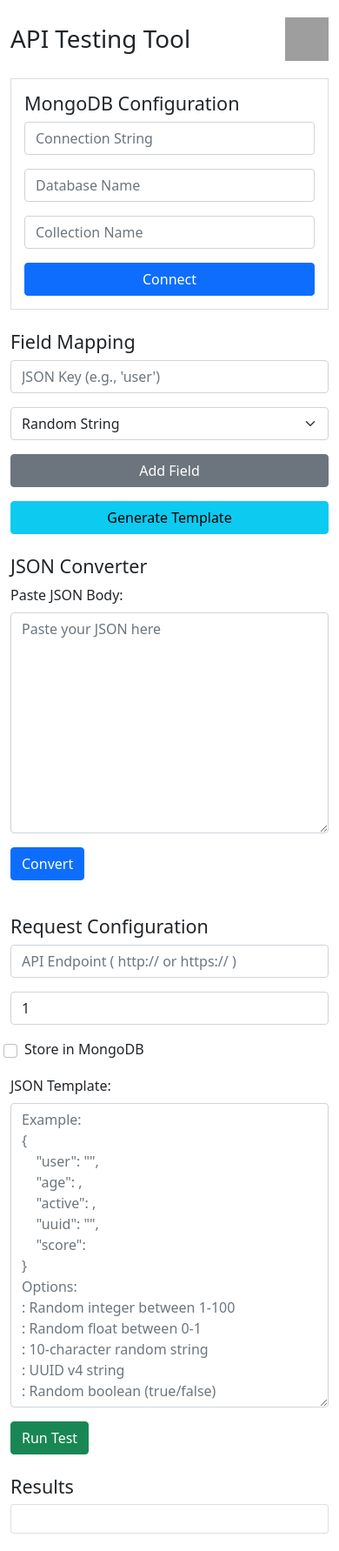
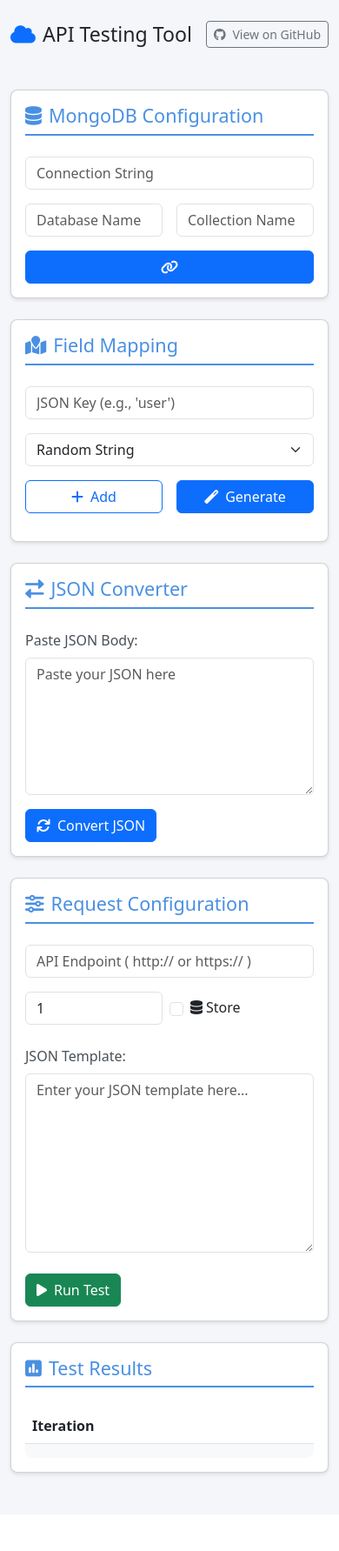
Before and after one commit to palashsiyal7/json-storm, a Flask app: page / in a window 390 px wide. Shown: the whole page at 87% size. After the commit the page ends 1698 px from the top, so only its background shows below. Run offline with Flask 2, Linux system fonts and the light colour scheme; lists and menus that the app fills with data are empty; grey boxes are pictures that could not be loaded.

Commit message:
ui fixes and responsive

```diff
--- a/templates/index.html
+++ b/templates/index.html
@@ -1,69 +1,102 @@
 <!DOCTYPE html>
-<html>
+<html lang="en">
   <head>
+    <meta charset="UTF-8" />
+    <meta name="viewport" content="width=device-width, initial-scale=1.0" />
     <title>API Testing Tool</title>
     <link
       rel="stylesheet"
-      href="https://cdn.jsdelivr.net/npm/bootstrap@5.1.3/dist/css/bootstrap.min.css"
+      href="https://cdn.jsdelivr.net/npm/bootstrap@5.3.0/dist/css/bootstrap.min.css"
+    />
+    <link
+      rel="stylesheet"
+      href="https://cdnjs.cloudflare.com/ajax/libs/font-awesome/6.0.0/css/all.min.css"
     />
     <style>
-      .container {
-        max-width: 1200px;
-        margin: 20px auto;
+      :root {
+        --primary-color: #4a90e2;
+        --secondary-color: #f8f9fa;
       }
+
+      body {
+        background-color: #f4f6f9;
+      }
+
+      .card-section {
+        margin: 1.5rem 0;
+        box-shadow: 0 2px 4px rgba(0, 0, 0, 0.1);
+        border-radius: 0.5rem;
+      }
+
       .response-log {
         max-height: 400px;
         overflow-y: auto;
-      }
-      .mongodb-section {
-        margin-top: 20px;
-        padding: 15px;
-        border: 1px solid #ddd;
-      }
-      .loader {
-        border: 4px solid #f3f3f3;
-        border-radius: 50%;
-        border-top: 4px solid #3498db;
-        width: 20px;
-        height: 20px;
-        animation: spin 2s linear infinite;
-        display: none;
-        margin-left: 10px;
+        background-color: var(--secondary-color);
+        border-radius: 0.5rem;
       }
 
-      .field-badge {
-        margin-right: 8px;
-        margin-bottom: 8px;
+      .loader {
+        display: none; /* Hide loader initially */
+        border: 3px solid #f3f3f3;
+        border-top: 3px solid var(--primary-color);
+        border-radius: 50%;
+        width: 25px;
+        height: 25px;
+        animation: spin 1s linear infinite;
+      }
+
+      .badge-close {
+        cursor: pointer;
+        margin-left: 0.5rem;
       }
 
       @keyframes spin {
-        0% {
-          transform: rotate(0deg);
+        0% { transform: rotate(0deg); }
+        100% { transform: rotate(360deg); }
       }
-        100% {
-          transform: rotate(360deg);
+
+      .form-label {
+        font-weight: 500;
+        color: #495057;
       }
+
+      .section-title {
+        color: var(--primary-color);
+        border-bottom: 2px solid var(--primary-color);
+        padding-bottom: 0.5rem;
+        margin-bottom: 1.5rem;
+      }
+
+      textarea {
+        resize: vertical;
+        min-height: 120px;
       }
     </style>
   </head>
   <body>
-    <div class="container">
-      <h1 class="d-flex justify-content-between align-items-center">
-        API Testing Tool
-        <a href="https://github.com/palashsiyal7/" target="_blank">
-          <img
-            src="https://github.githubassets.com/images/modules/logos_page/GitHub-Mark.png"
-            alt="GitHub"
-            width="50"
-            height="50"
-          />
+    <div class="container py-4">
+      <!-- Header Section -->
+      <header class="d-flex justify-content-between align-items-center mb-5">
+        <h1 class="h3 mb-0">
+          <i class="fas fa-cloud text-primary me-2"></i>API Testing Tool
+        </h1>
+        <a
+          href="https://github.com/palashsiyal7/json-storm"
+          target="_blank"
+          class="btn btn-outline-secondary btn-sm"
+        >
+          <i class="fab fa-github me-2"></i>View on GitHub
         </a>
-      </h1>
-      <!-- MongoDB Configuration -->
-      <div class="mongodb-section">
-        <h4>MongoDB Configuration</h4>
+      </header>
+
+      <!-- MongoDB Configuration Card -->
+      <div class="card card-section">
+        <div class="card-body">
+          <h4 class="section-title">
+            <i class="fas fa-database me-2"></i>MongoDB Configuration
+          </h4>
           <div class="row g-3">
-          <div class="col-md-4">
+            <div class="col-12 col-md-6">
               <input
                 type="text"
                 class="form-control"
@@ -71,7 +104,7 @@
                 placeholder="Connection String"
               />
             </div>
-          <div class="col-md-3">
+            <div class="col-6 col-md-3">
               <input
                 type="text"
                 class="form-control"
@@ -79,7 +112,7 @@
                 placeholder="Database Name"
               />
             </div>
-          <div class="col-md-3">
+            <div class="col-6 col-md-2">
               <input
                 type="text"
                 class="form-control"
@@ -87,18 +120,23 @@
                 placeholder="Collection Name"
               />
             </div>
-          <div class="col-md-2">
+            <div class="col-12 col-md-1">
               <button class="btn btn-primary w-100" onclick="configureMongoDB()">
-              Connect
+                <i class="fas fa-link"></i>
               </button>
             </div>
           </div>
         </div>
+      </div>
 
-      <div class="mt-4">
-        <h4>Field Mapping</h4>
+      <!-- Field Mapping Card -->
+      <div class="card card-section">
+        <div class="card-body">
+          <h4 class="section-title">
+            <i class="fas fa-map-marked me-2"></i>Field Mapping
+          </h4>
           <div class="row g-3 mb-3">
-          <div class="col-md-4">
+            <div class="col-12 col-md-4">
               <input
                 type="text"
                 class="form-control"
@@ -106,7 +144,7 @@
                 placeholder="JSON Key (e.g., 'user')"
               />
             </div>
-          <div class="col-md-4">
+            <div class="col-12 col-md-4">
               <select class="form-select" id="field-type">
                 <option value="random_string">Random String</option>
                 <option value="random_int">Random Integer</option>
@@ -115,41 +153,50 @@
                 <option value="contact_number">Contact Number</option>
               </select>
             </div>
-          <div class="col-md-2">
-            <button class="btn btn-secondary w-100" onclick="addField()">
-              Add Field
+            <div class="col-6 col-md-2">
+              <button class="btn btn-outline-primary w-100" onclick="addField()">
+                <i class="fas fa-plus me-2"></i>Add
               </button>
             </div>
-          <div class="col-md-2">
-            <button class="btn btn-info w-100" onclick="generateTemplate()">
-              Generate Template
+            <div class="col-6 col-md-2">
+              <button class="btn btn-primary w-100" onclick="generateTemplate()">
+                <i class="fas fa-magic me-2"></i>Generate
               </button>
             </div>
           </div>
-        <div id="field-list" class="mb-3"></div>
+          <div id="field-list" class="d-flex flex-wrap gap-2"></div>
+        </div>
       </div>
 
-      <div class="mt-4">
-        <h4>JSON Converter</h4>
+      <!-- JSON Converter Card -->
+      <div class="card card-section">
+        <div class="card-body">
+          <h4 class="section-title">
+            <i class="fas fa-exchange-alt me-2"></i>JSON Converter
+          </h4>
           <div class="mb-3">
             <label class="form-label">Paste JSON Body:</label>
             <textarea
               class="form-control"
               id="json-input"
-            rows="10"
+              rows="6"
               placeholder="Paste your JSON here"
             ></textarea>
           </div>
-        <button class="btn btn-primary mb-3" onclick="convertJSON()">
-          Convert
+          <button class="btn btn-primary" onclick="convertJSON()">
+            <i class="fas fa-sync me-2"></i>Convert JSON
           </button>
         </div>
+      </div>
 
-      <!-- Request Configuration -->
-      <div class="mt-4">
-        <h4>Request Configuration</h4>
-        <div class="row g-3 mb-3">
-          <div class="col-md-8">
+      <!-- Request Configuration Card -->
+      <div class="card card-section">
+        <div class="card-body">
+          <h4 class="section-title">
+            <i class="fas fa-sliders-h me-2"></i>Request Configuration
+          </h4>
+          <div class="row g-3 mb-4">
+            <div class="col-12 col-md-8">
               <input
                 type="url"
                 class="form-control"
@@ -157,7 +204,7 @@
                 placeholder="API Endpoint ( http:// or https:// )"
               />
             </div>
-          <div class="col-md-2">
+            <div class="col-6 col-md-2">
               <input
                 type="number"
                 class="form-control"
@@ -167,61 +214,58 @@
                 placeholder="Iterations"
               />
             </div>
-          <div class="col-md-2 form-check d-flex align-items-center">
+            <div class="col-6 col-md-2 form-check d-flex align-items-center">
               <input
                 type="checkbox"
                 class="form-check-input"
                 id="mongo-enabled"
               />
-            <label class="form-check-label ms-2" for="mongo-enabled"
-              >Store in MongoDB</label
-            >
+              <label class="form-check-label ms-2" for="mongo-enabled">
+                <i class="fas fa-database me-1"></i>Store
+              </label>
             </div>
           </div>
 
-        <div class="mb-3">
+          <div class="mb-4">
             <label class="form-label">JSON Template:</label>
             <textarea
               class="form-control"
               id="json-template"
-            rows="14"
-            placeholder='Example:
-{
-    "user": "{{random_string}}",
-    "age": {{random_int}},
-    "active": {{boolean}},
-    "uuid": "{{uuid}}",
-    "score": {{random_float}}
-}
-Options:
-{{random_int}}: Random integer between 1-100
-{{random_float}}: Random float between 0-1
-{{random_string}}: 10-character random string
-{{uuid}}: UUID v4 string
-{{boolean}}: Random boolean (true/false)'
+              rows="8"
+              placeholder="Enter your JSON template here..."
             ></textarea>
           </div>
 
-        <div class="d-flex align-items-center">
+          <div class="d-flex align-items-center gap-3">
             <button class="btn btn-success" id="run-test-btn" onclick="runTest()">
-            Run Test
+              <i class="fas fa-play me-2"></i>Run Test
             </button>
             <div class="loader" id="loader"></div>
           </div>
         </div>
+      </div>
 
-      <!-- Results -->
-      <div class="mt-4">
-        <h4>Results</h4>
-        <div class="response-log card">
-          <div class="card-body" id="results">
-            <!-- Results will be populated here -->
+      <!-- Results Section -->
+      <div class="card card-section">
+        <div class="card-body">
+          <h4 class="section-title">
+            <i class="fas fa-poll me-2"></i>Test Results
+          </h4>
+          <div class="response-log">
+            <table class="table table-hover">
+              <thead>
+                <tr>
+                  <th>Iteration</th>
+                </tr>
+              </thead>
+              <tbody id="results"></tbody>
+            </table>
           </div>
         </div>
       </div>
     </div>
 
-    <script src="https://cdn.jsdelivr.net/npm/bootstrap@5.1.3/dist/js/bootstrap.bundle.min.js"></script>
+    <script src="https://cdn.jsdelivr.net/npm/bootstrap@5.3.0/dist/js/bootstrap.bundle.min.js"></script>
     <script>
       `{% raw %}`;
 
```
Lines whose indentation alone changed are shown as unchanged.
